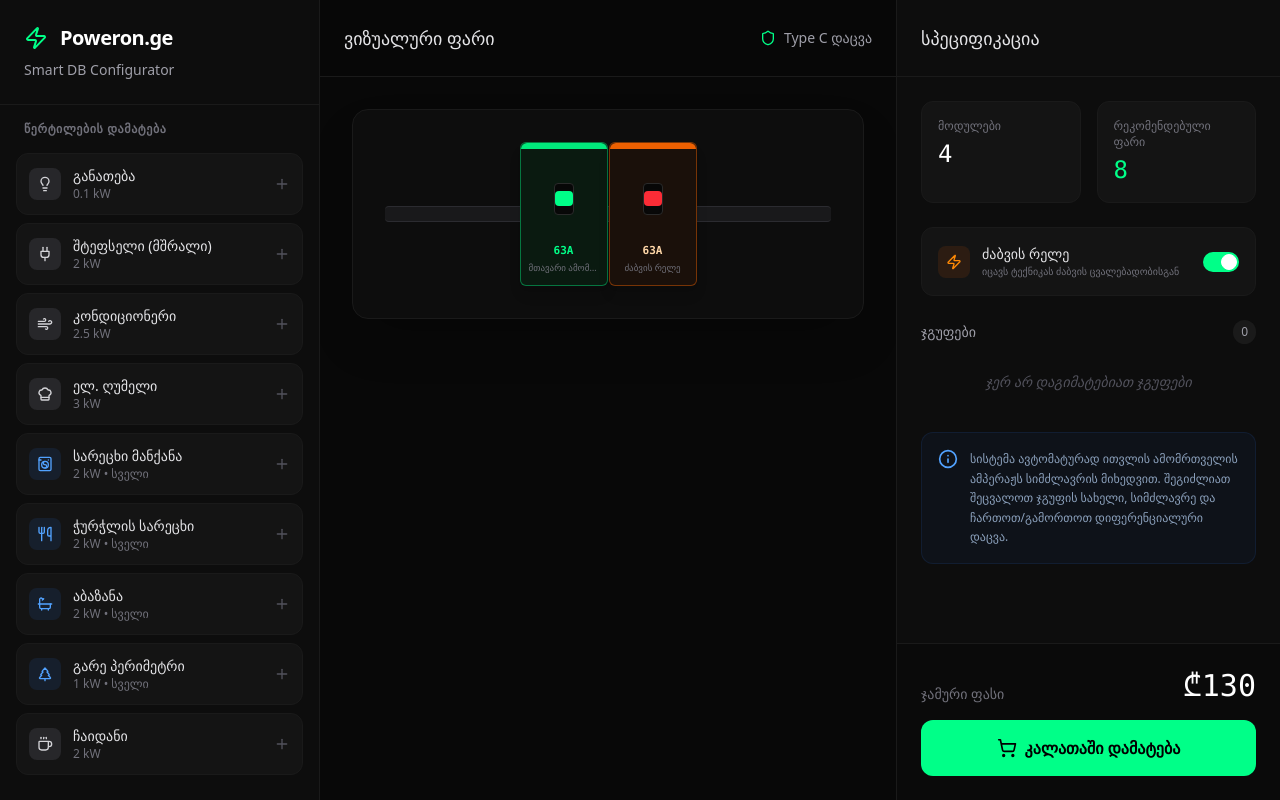
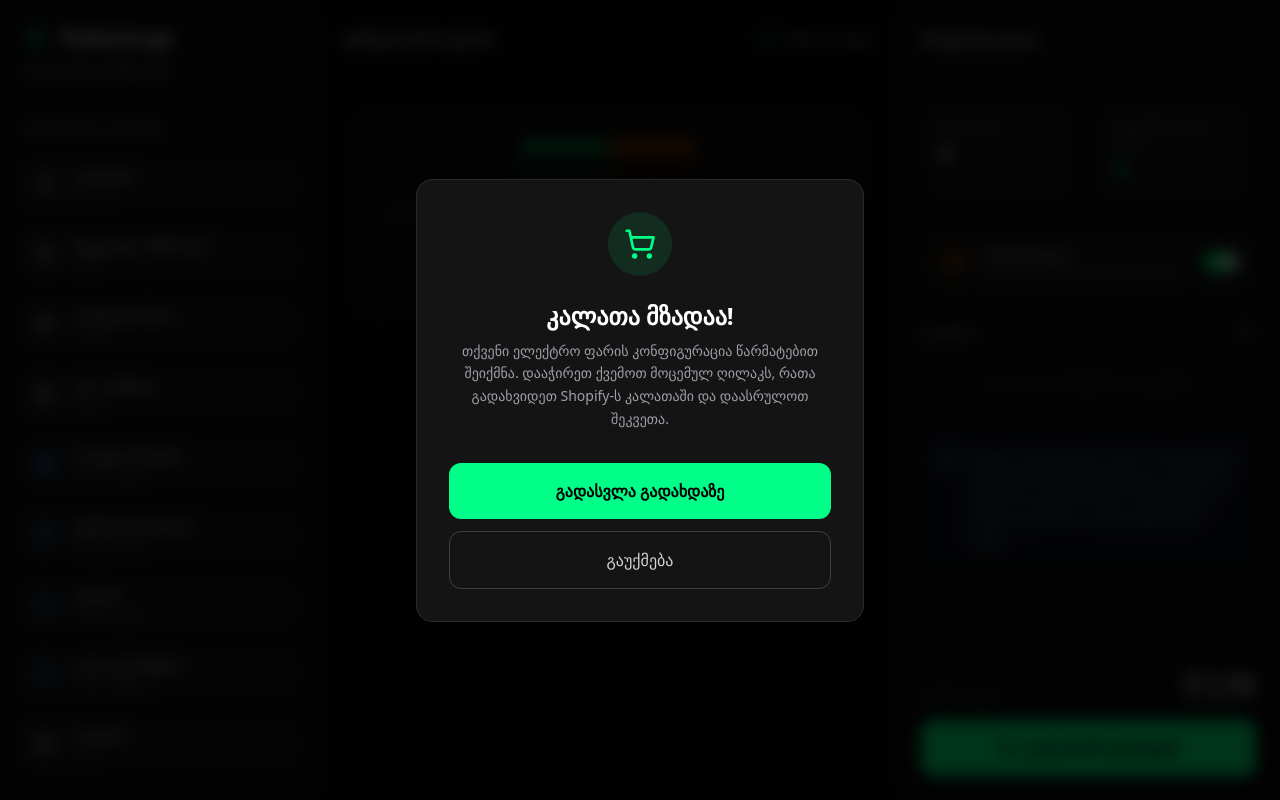
Before and after one commit to sabagogadze/Smart-DB-Board, a React (Vite) app: page / in a window 1280 px wide. Both pictures are taken after a click on the button "კალათაში დამატება". Built offline with nearby package versions, Linux system fonts and the light colour scheme.

Commit message:
feat: Integrate Shopify checkout functionality
Adds Shopify integration to generate checkout URLs for configured distribution boards. This includes mapping product IDs to Shopify variant IDs and preparing cart items for checkout.

```diff
--- a/src/App.tsx
+++ b/src/App.tsx
@@ -197,18 +197,58 @@ export default function App() {
     return sum + 12;
   }, 0);
 
+  // Shopify Configuration
+  const SHOPIFY_DOMAIN = 'poweron.ge'; // TODO: შეცვალეთ თქვენი მაღაზიის დომენით
+
+  // რეალური Variant ID-ები
+  const SHOPIFY_VARIANT_MAP: Record<string, string> = {
+    'main-mcb-63a-2p': '46062741881080',
+    'main-mcb-50a-2p': '46062741717240',
+    'main-mcb-40a-2p': '46062741618936',
+    'main-mcb-32a-2p': '46062741487864',
+    'main-mcb-25a-2p': '46062741356792',
+    'voltage-relay-63a': '45888242123000',
+    'voltage-relay-40a': '45888210698488',
+    'mcb-10a-1p-c': '46062740537592',
+    'mcb-16a-1p-c': '46062740668664',
+    'mcb-20a-1p-c': '46062740734200',
+    'mcb-25a-1p-c': '46062740799736',
+    'mcb-32a-1p-c': '46062740930808',
+    'mcb-40a-1p-c': '46062741029112',
+    'rcbo-10a-30ma-c': '46064925409528', // TODO: ჩაანაცვლეთ 10A დიფ-ავტომატის რეალური ID-ით
+    'rcbo-16a-30ma-c': '46064925475064',
+    'rcbo-20a-30ma-c': '46064925606136',
+    'rcbo-25a-30ma-c': '46064925671672',
+    'rcbo-32a-30ma-c': '46064925802744',
+    'rcbo-40a-30ma-c': '46064925901048',
+  };
+
+  const [checkoutUrl, setCheckoutUrl] = useState<string | null>(null);
+
   const handleCheckout = () => {
-    const checkoutData = {
-      modules: modules.map(m => ({
-        productId: m.productId,
-        quantity: 1,
-        name: m.name
-      })),
-      recommendedBoardSize: recommendedSize,
-      totalPrice
-    };
-    console.log("Checkout Data (JSON):", JSON.stringify(checkoutData, null, 2));
-    alert("კოდი დაგენერირებულია! იხილეთ კონსოლი (F12) JSON ფორმატისთვის.");
+    // 1. დავაჯგუფოთ მოდულები და დავითვალოთ რაოდენობა
+    const cartItems: Record<string, number> = {};
+
+    modules.forEach(m => {
+      const variantId = SHOPIFY_VARIANT_MAP[m.productId];
+      if (variantId) {
+        cartItems[variantId] = (cartItems[variantId] || 0) + 1;
+      } else {
+        console.warn(`Variant ID ვერ მოიძებნა პროდუქტისთვის: ${m.productId}`);
+      }
+    });
+
+    // 2. შევქმნათ Shopify Permalink (ფორმატი: variant_id:quantity,variant_id:quantity)
+    const itemsString = Object.entries(cartItems)
+      .map(([id, qty]) => `${id}:${qty}`)
+      .join(',');
+
+    if (itemsString) {
+      const url = `https://${SHOPIFY_DOMAIN}/cart/${itemsString}`;
+      setCheckoutUrl(url);
+    } else {
+      alert("კალათა ცარიელია ან პროდუქტების Variant ID-ები არ არის მითითებული კოდში.");
+    }
   };
 
   // Chunk modules into rows of max 12 modules
@@ -425,6 +465,38 @@ export default function App() {
         </div>
       </div>
 
+      {/* Checkout Modal */}
+      {checkoutUrl && (
+        <div className="fixed inset-0 z-50 flex items-center justify-center bg-black/80 backdrop-blur-sm p-4">
+          <div className="bg-[#141414] border border-[#2a2a2a] rounded-2xl p-8 max-w-md w-full shadow-2xl flex flex-col items-center text-center">
+            <div className="w-16 h-16 bg-[#00ff88]/10 rounded-full flex items-center justify-center mb-6">
+              <ShoppingCart className="w-8 h-8 text-[#00ff88]" />
+            </div>
+            <h3 className="text-2xl font-bold text-white mb-2">კალათა მზადაა!</h3>
+            <p className="text-zinc-400 mb-8 text-sm leading-relaxed">
+              თქვენი ელექტრო ფარის კონფიგურაცია წარმატებით შეიქმნა. დააჭირეთ ქვემოთ მოცემულ ღილაკს, რათა გადახვიდეთ Shopify-ს კალათაში და დაასრულოთ შეკვეთა.
+            </p>
+            <div className="flex flex-col gap-3 w-full">
+              <a
+                href={checkoutUrl}
+                target="_blank"
+                rel="noopener noreferrer"
+                onClick={() => setCheckoutUrl(null)}
+                className="w-full bg-[#00ff88] hover:bg-[#00cc6a] text-black font-semibold py-4 rounded-xl flex items-center justify-center transition-colors"
+              >
+                გადასვლა გადახდაზე
+              </a>
+              <button
+                onClick={() => setCheckoutUrl(null)}
+                className="w-full bg-transparent border border-zinc-700 hover:border-zinc-500 text-zinc-300 font-medium py-4 rounded-xl transition-colors"
+              >
+                გაუქმება
+              </button>
+            </div>
+          </div>
+        </div>
+      )}
+
     </div>
   );
 }
```
